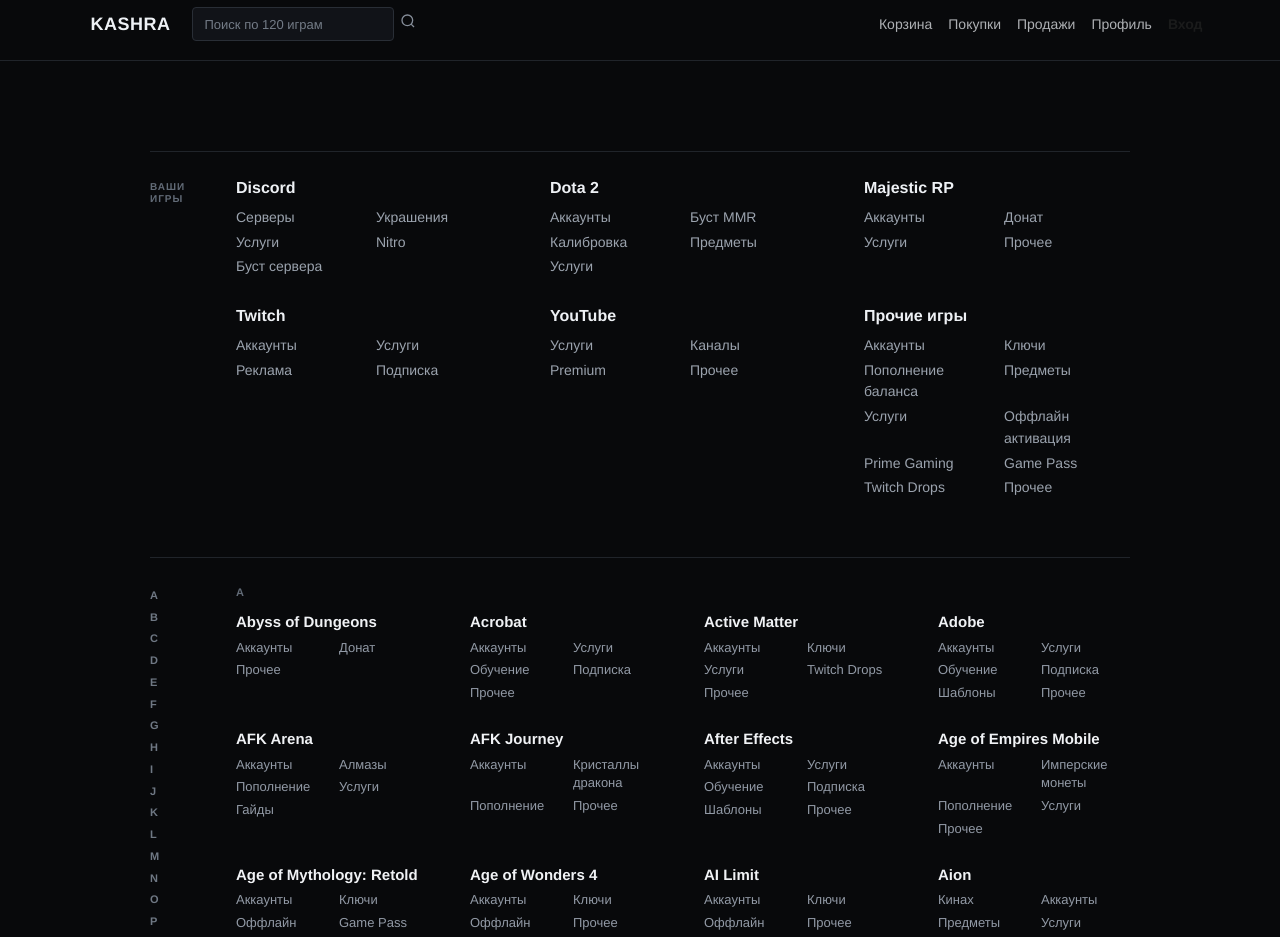
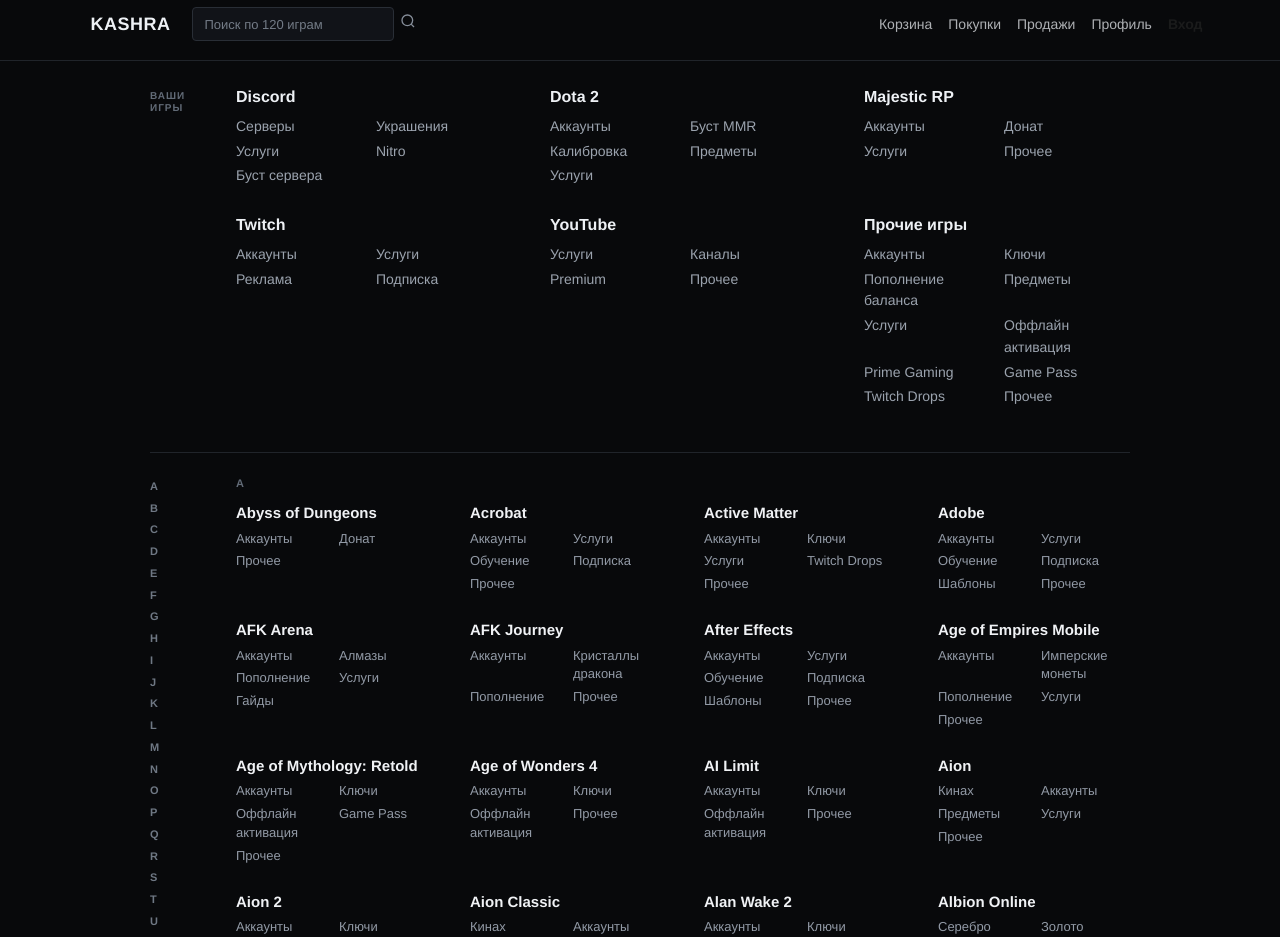
Before and after one commit to danylokadomtseveu-wq/kashra-marketplace, a Next.js app in the folder apps/web/: page / in a window 1280 px wide. Shown: the top 937 px of the page. Built offline with nearby package versions, Linux system fonts and the light colour scheme.

Commit message:
style: remove homepage intro and pull catalog upward

```diff
--- a/apps/web/src/app/kashra-home.css
+++ b/apps/web/src/app/kashra-home.css
@@ -39,7 +39,6 @@
   padding: 42px 0 80px;
 }
 
-/* ---------- Text intro ---------- */
 .kashra-intro {
   max-width: 850px;
   padding: 12px 0 46px;
@@ -108,7 +107,6 @@
   font-weight: 650;
 }
 
-/* ---------- Shared text sections ---------- */
 .kashra-directory,
 .kashra-catalog-section { margin-top: 48px; }
 
@@ -131,7 +129,6 @@
 
 .catalog-caption { color: #6e7682; font-size: 13px; }
 
-/* ---------- Quick access: text only ---------- */
 .kashra-directory .promo-cats {
   display: flex;
   align-items: flex-start;
@@ -171,7 +168,6 @@
   font-weight: 650;
 }
 
-/* Two links per line here as well; no separator characters. */
 .kashra-directory .promo-cat-links {
   display: grid;
   grid-template-columns: repeat(2, minmax(0, 1fr));
@@ -209,7 +205,6 @@
   text-decoration: underline;
 }
 
-/* ---------- Alphabet catalog ---------- */
 .kashra-catalog-section .promo-games {
   display: flex;
   align-items: flex-start;
@@ -282,7 +277,6 @@
 .kashra-catalog-section .game-title a { color: #f0f2f5; }
 .kashra-catalog-section .game-title a:hover { color: #fff; }
 
-/* Exactly two category links per row, then the next row. No separators. */
 .kashra-catalog-section .game-links {
   display: grid;
   grid-template-columns: repeat(2, minmax(0, 1fr));
@@ -321,7 +315,6 @@
   text-decoration: underline;
 }
 
-/* Hard layout guard: content can never widen its grid column. */
 .kashra-home .game-row > *,
 .kashra-home .game-cell,
 .kashra-home .promo-game-item,
@@ -329,6 +322,29 @@
   min-width: 0;
   max-width: 100%;
   box-sizing: border-box;
+}
+
+/* Clean homepage: the intro and section-title chrome are intentionally removed. */
+.kashra-home-clean {
+  padding-top: 26px;
+}
+
+.kashra-home-clean .kashra-directory,
+.kashra-home-clean .kashra-catalog-section {
+  margin-top: 0;
+}
+
+.kashra-home-clean .kashra-directory .promo-cats {
+  padding-top: 0;
+  border-top: 0;
+}
+
+.kashra-home-clean .kashra-catalog-section {
+  margin-top: 34px;
+}
+
+.kashra-home-clean .kashra-catalog-section .promo-games {
+  padding-top: 24px;
 }
 
 @media (max-width: 1000px) {
@@ -340,17 +356,12 @@
 
 @media (max-width: 760px) {
   .kashra-home { width: calc(100% - 24px); padding-top: 24px; }
-  .kashra-intro h1 { font-size: 38px; letter-spacing: -1.2px; }
-  .kashra-intro p { font-size: 15px; }
   .kashra-directory .cat-grid { grid-template-columns: repeat(2, minmax(0, 1fr)); margin-left: 20px; }
   .kashra-catalog-section .promo-game-list { margin-left: 20px; }
   .kashra-catalog-section .game-row { grid-template-columns: repeat(2, minmax(0, 1fr)); column-gap: 24px; }
 }
 
 @media (max-width: 500px) {
-  .kashra-intro h1 { font-size: 32px; }
-  .section-heading { align-items: flex-start; flex-direction: column; gap: 8px; }
-  .kashra-stats { gap: 14px 24px; }
   .kashra-directory .promo-cats-label,
   .kashra-catalog-section .promo-game-list-header { flex-basis: 32px; width: 32px; }
   .kashra-directory .cat-grid,
```
